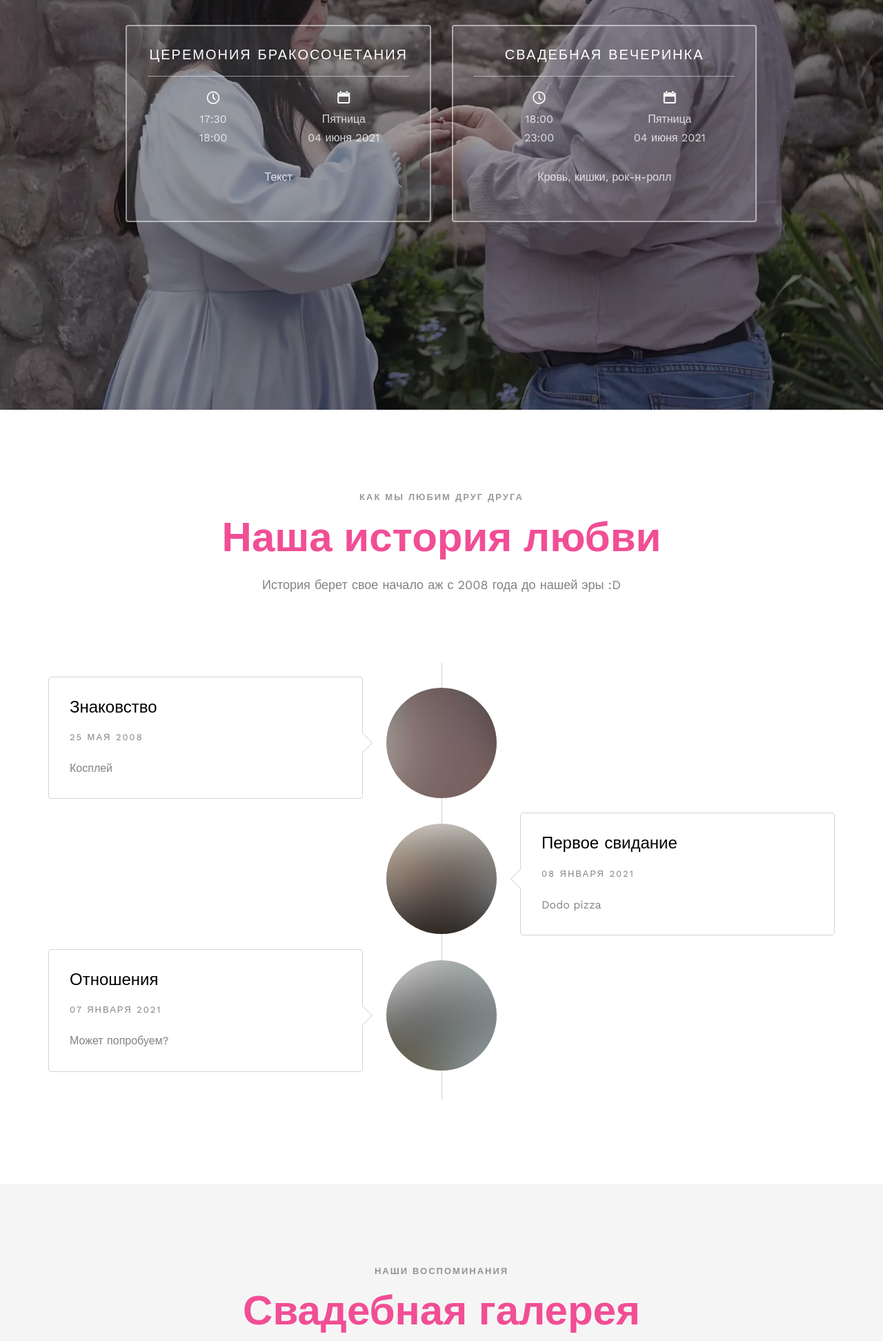
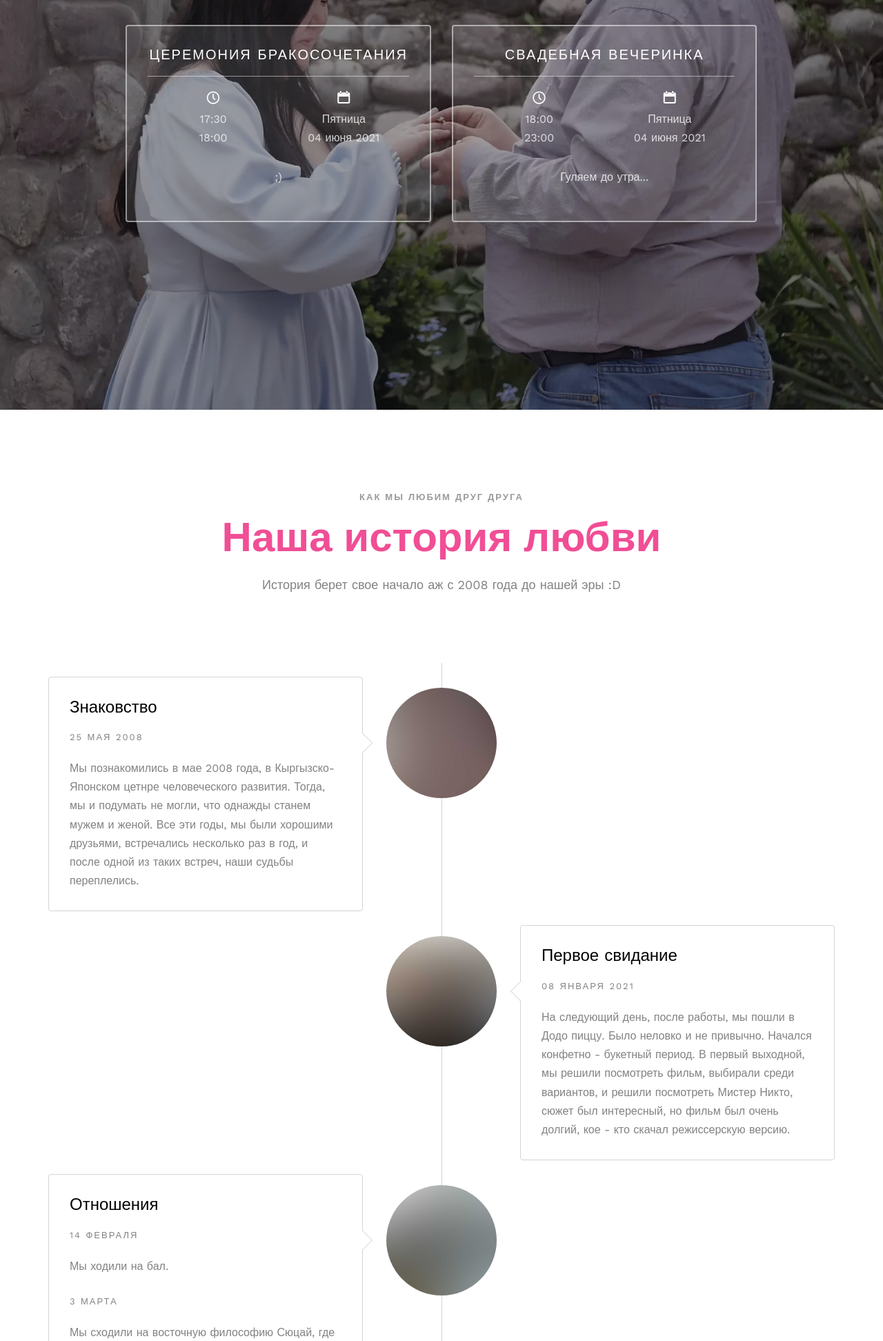
Before and after one commit to Minifets/wedding, a Symfony app: template templates/homepage/index.html.twig in a window 1280 px wide. Shown: the part 1803-3747 px from the top of the page at 69% size. Run offline with Twig, Linux system fonts and the light colour scheme; the template is opened without the code that fills it, so the values that code supplies are empty; some libraries are stand-ins or nearby versions; some web fonts are replaced.

Commit message:
Fixes in homepage.

```diff
--- a/templates/homepage/index.html.twig
+++ b/templates/homepage/index.html.twig
@@ -78,7 +78,7 @@
                                         <span>Пятница</span>
                                         <span>04 июня 2021</span>
                                     </div>
-                                    <p>Текст</p>
+                                    <p>;)</p>
                                 </div>
                             </div>
                             <div class="col-md-6 col-sm-6 text-center">
@@ -94,7 +94,7 @@
                                         <span>Пятница</span>
                                         <span>04 июня 2021</span>
                                     </div>
-                                    <p>Кровь, кишки, рок-н-ролл</p>
+                                    <p>Гуляем до утра...</p>
                                 </div>
                             </div>
                         </div>
@@ -124,7 +124,9 @@
                                     <span class="date">25 мая 2008</span>
                                 </div>
                                 <div class="timeline-body">
-                                    <p>Косплей</p>
+                                    <p>Мы познакомились в мае 2008 года, в Кыргызско-Японском цетнре человеческого развития.
+                                        Тогда, мы и подумать не могли, что однажды станем мужем и женой.
+                                        Все эти годы, мы были хорошими друзьями, встречались несколько раз в год, и после одной из таких встреч, наши судьбы переплелись.</p>
                                 </div>
                             </div>
                         </li>
@@ -136,7 +138,9 @@
                                     <span class="date">08 января 2021</span>
                                 </div>
                                 <div class="timeline-body">
-                                    <p>Dodo pizza</p>
+                                    <p>На следующий день, после работы, мы пошли в Додо пиццу. Было неловко и не привычно.
+                                        Начался конфетно - букетный период.
+                                        В первый выходной, мы решили посмотреть фильм, выбирали среди вариантов, и решили посмотреть Мистер Никто, сюжет был интересный, но фильм был очень долгий, кое - кто скачал режиссерскую версию.</p>
                                 </div>
                             </div>
                         </li>
@@ -145,10 +149,38 @@
                             <div class="timeline-panel">
                                 <div class="timeline-heading">
                                     <h3 class="timeline-title">Отношения</h3>
-                                    <span class="date">07 января 2021</span>
                                 </div>
                                 <div class="timeline-body">
-                                    <p>Может попробуем?</p>
+                                    <span class="date">14 февраля</span>
+                                    <p>Мы ходили на бал.</p>
+                                    <br>
+                                    <span class="date">3 марта</span>
+                                    <p>Мы сходили на восточную философию Сюцай, где узнали о нас, по отдельности и вместе, там нам посоветовали выбрать дату свадьбы из нескольких вариантов.</p>
+                                    <br>
+                                    <span class="date">5 марта</span>
+                                    <p>Мы рассматривали даты, с июня до конца года, и выбрали первую подходящую 04.06.2021 года.</p>
+                                    <br>
+                                    <span class="date">8 марта</span>
+                                    <p>Александр пришел в гости к Алле, познакомился с мамой, всех поздравил, договорился о совместном проживании и свадьбе.</p>
+                                    <br>
+                                    <span class="date">16 апреля</span>
+                                    <p>Александр сделал Алле предложение, мы подали заявление в загс, выбрали Усадьбу Орехово и начали готовиться к свадьбе.</p>
+                                </div>
+                            </div>
+                        </li>
+                        <li class="timeline-inverted animate-box">
+                            <div class="timeline-badge" style="background-image:url(images/couple-2.jpg);"></div>
+                            <div class="timeline-panel">
+                                <div class="timeline-heading">
+                                    <h3 class="timeline-title">О нас</h3>
+                                    <span class="date"></span>
+                                </div>
+                                <div class="timeline-body">
+                                    <p>Не зря говорят, что противоположности притягиваются.
+                                        Александр интроверт, Алла экстраверт.
+                                        Он любит холодное, а она горячее, он любит острое, а она не острое, он любит сладкое, а она соленое.
+                                        Она любит черную одежду, а он светлую, у него 45 размер ноги, а у нее 35.
+                                        Есть у нас и много общего, мы любим и заботимся друг о  друге, смотрим одни и те же передачи и фильмы. Часто в магазине, нам нравятся одни и те же вещи. Мы считаем, что нужно жениться и выходить замуж один раз  и мы хотим троих детей.</p>
                                 </div>
                             </div>
                         </li>
```
